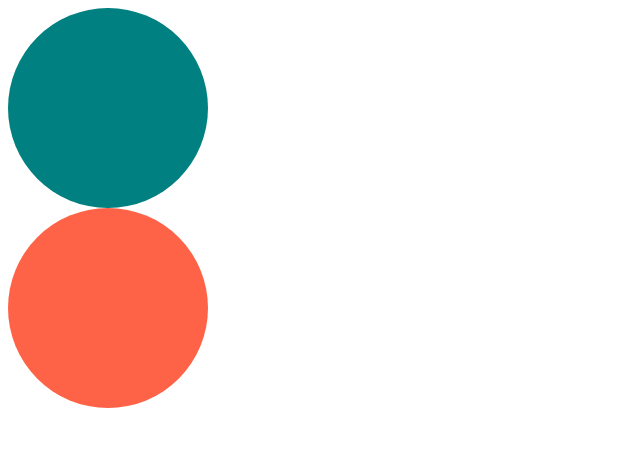
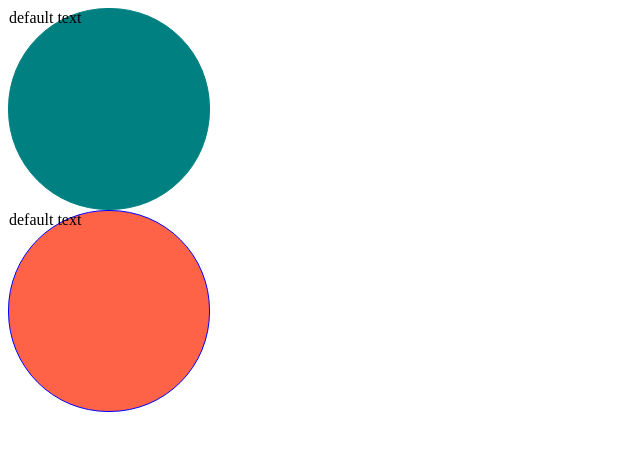
Before and after one commit to S2-D/react-masterclass, a React (Create React App) app: page /1 in a window 1280 px wide. Shown: the top 450 px of the page, without its empty margins (0-640 px from the left). Built offline with nearby package versions, Linux system fonts and the light colour scheme.

Commit message:
[typescript] Optional Props

```diff
--- a/src/App.tsx
+++ b/src/App.tsx
@@ -5,7 +5,7 @@
   return (
     <div>
       <Circle bgColor="teal"></Circle>
-      <Circle bgColor="tomato"></Circle>
+      <Circle borderColor="blue" bgColor="tomato"></Circle>
     </div>
   );
 }
--- a/src/Circle.tsx
+++ b/src/Circle.tsx
@@ -1,31 +1,35 @@
-import { prototype } from "core-js/core/dict";
 import styled from "styled-components";
 
-// interface : 타입스크립트의 객체 타입을 정의
-interface CircleProps {
+interface ContainerProps {
   bgColor: string;
+  borderColor: string;
 }
-const Container = styled.div<CircleProps>`
+
+const Container = styled.div<ContainerProps>`
   width: 200px;
   height: 200px;
   background-color: ${(props) => props.bgColor};
   border-radius: 100px;
+  border: 1px solid ${(props) => props.borderColor};
 `;
 
-function Circle({ bgColor }: CircleProps) {
-  return <Container bgColor={bgColor} />;
+interface CircleProps {
+  bgColor: string;
+  // ? -> optional
+  borderColor?: string;
+  // ( borderColor?: string; ) === (borderColor: string | undefined )
+  text?: string;
+}
+
+function Circle({ bgColor, borderColor, text = "default text" }: CircleProps) {
+  return (
+    <Container
+      bgColor={bgColor}
+      borderColor={borderColor ?? bgColor} /* borderColor 없으면 bgColor */
+    >
+      {text}
+    </Container>
+  );
 }
 
 export default Circle;
-
-interface PlayerShape {
-  name: string;
-  age: number;
-}
-
-const sayHello = (playerObj: PlayerShape) =>
-  `Hello ${playerObj.name} you are ${playerObj.age} years old.`;
-
-sayHello({ name: "nico", age: 12 });
-// sayHello({ name: "nico", age: 12, hello: 1 });
-// proptypes는 코드 실행 이후 에러발생 & typescript는 실행 전에 알림
```
